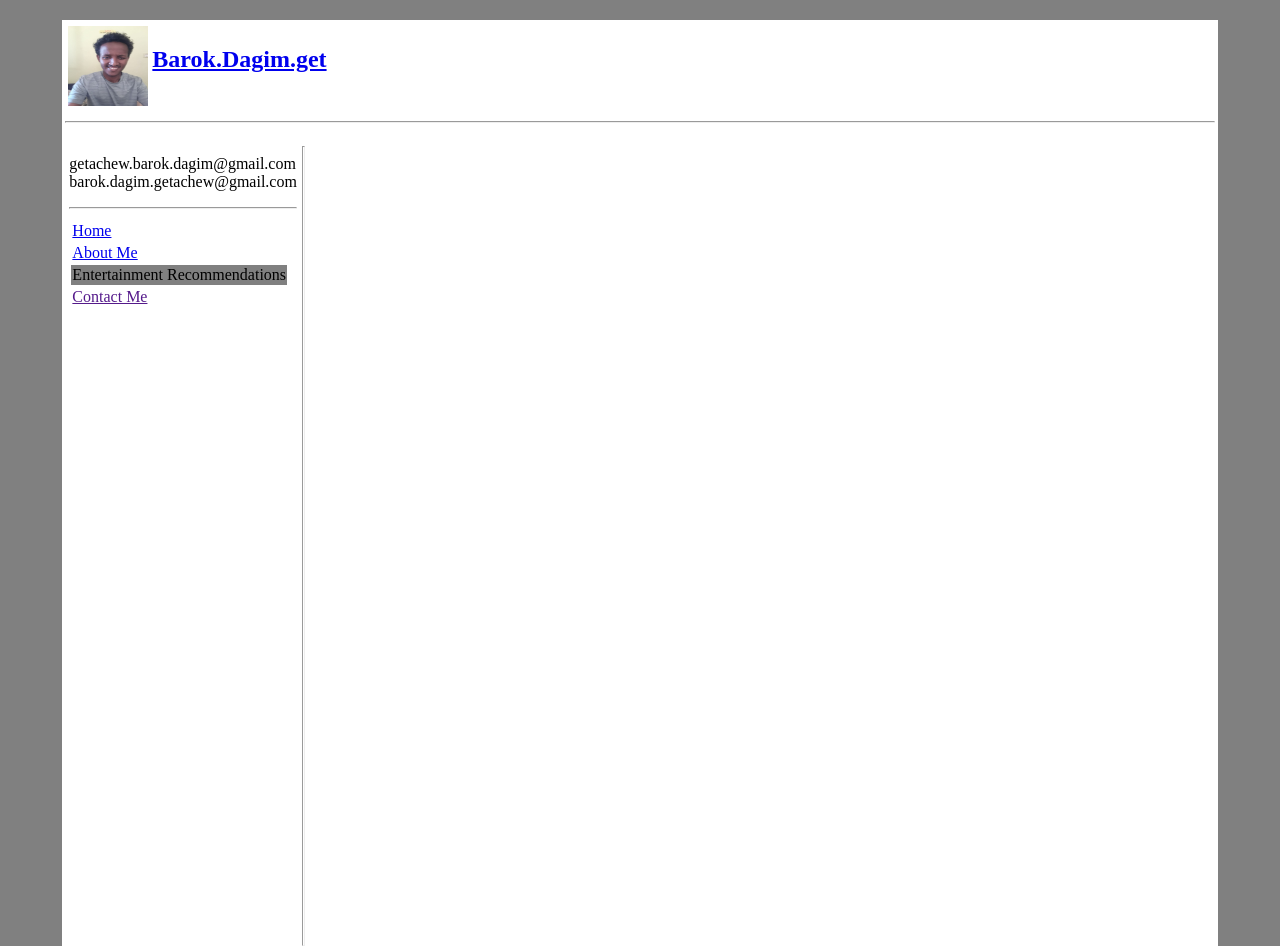
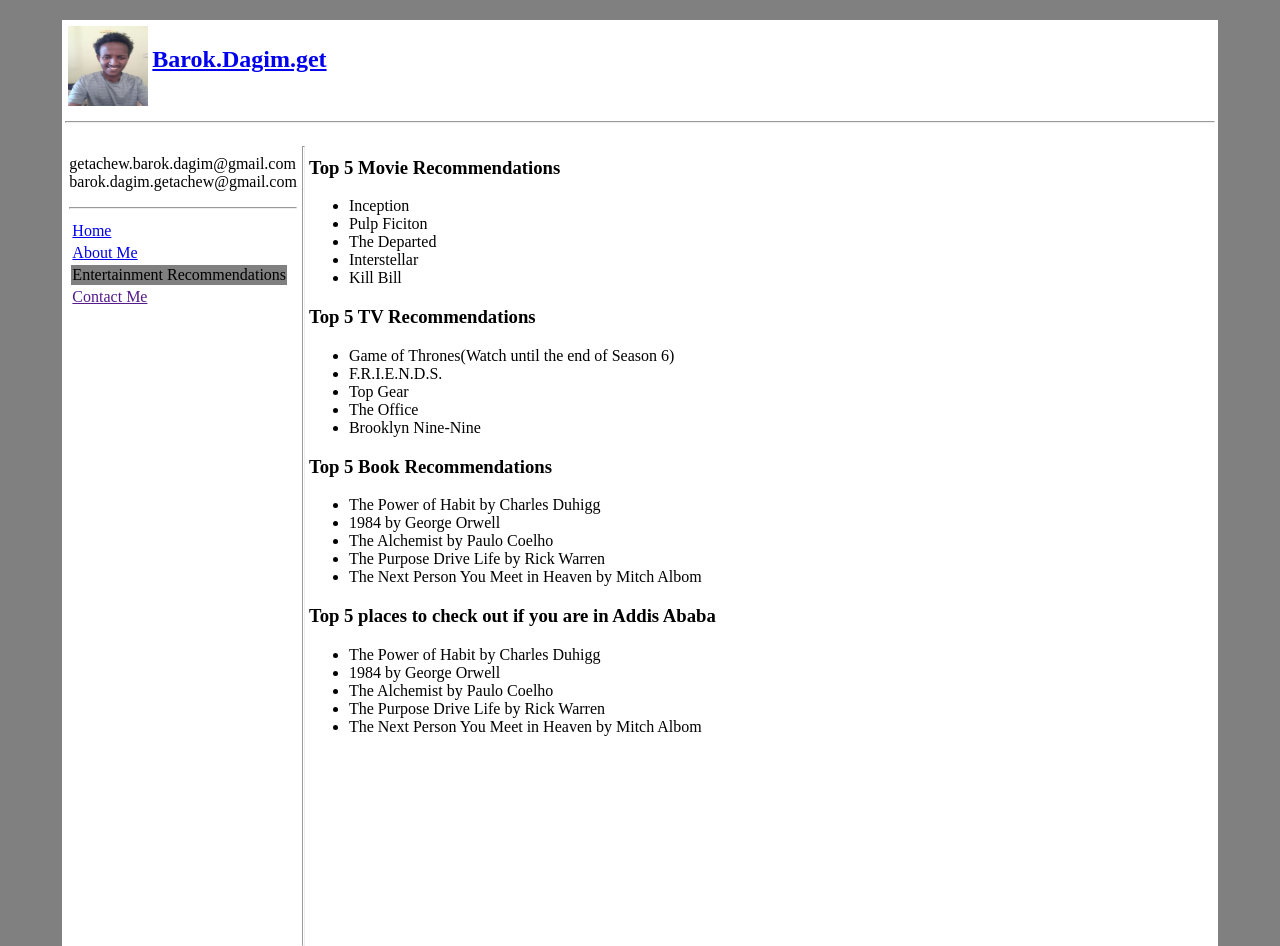
Before and after one commit to BarokDG/PersonalWeb, a plain HTML site: page entertainment.html in a window 1280 px wide. Shown: the top 946 px of the page. Drawn offline with Linux system fonts and the light colour scheme.

Commit message:
March 12 Second commit

```diff
--- a/entertainment.html
+++ b/entertainment.html
@@ -70,7 +70,92 @@
                         <td>
                             <hr width="1" size="800">
                         </td>
+                        <td valign="top">
+                            <h3>
+                                Top 5 Movie Recommendations
+                            </h3>
+                            <ul>
+                                <li>
+                                    Inception
+                                </li>
+                                <li>
+                                    Pulp Ficiton
+                                </li>
+                                <li>
+                                    The Departed
+                                </li>
+                                <li>
+                                    Interstellar
+                                </li>
+                                <li>
+                                    Kill Bill
+                                </li>
+                            </ul>
 
+                            <h3>
+                                Top 5 TV Recommendations
+                            </h3>
+                            <ul>
+                                <li>
+                                    Game of Thrones(Watch until the end of Season 6)
+                                </li>
+                                <li>
+                                    F.R.I.E.N.D.S.
+                                </li>
+                                <li>
+                                    Top Gear
+                                </li>
+                                <li>
+                                    The Office
+                                </li>
+                                <li>
+                                    Brooklyn Nine-Nine
+                                </li>
+                            </ul>
+
+                            <h3>
+                                Top 5 Book Recommendations
+                            </h3>
+                            <ul>
+                                <li>
+                                    The Power of Habit by Charles Duhigg
+                                </li>
+                                <li>
+                                    1984 by George Orwell
+                                </li>
+                                <li>
+                                    The Alchemist by Paulo Coelho
+                                </li>
+                                <li>
+                                    The Purpose Drive Life by Rick Warren
+                                </li>
+                                <li>
+                                    The Next Person You Meet in Heaven by Mitch Albom
+                                </li>
+                            </ul>
+
+                            <h3>
+                                Top 5 places to check out if you are in Addis Ababa
+                            </h3>
+                            <ul>
+                                <li>
+                                    The Power of Habit by Charles Duhigg
+                                </li>
+                                <li>
+                                    1984 by George Orwell
+                                </li>
+                                <li>
+                                    The Alchemist by Paulo Coelho
+                                </li>
+                                <li>
+                                    The Purpose Drive Life by Rick Warren
+                                </li>
+                                <li>
+                                    The Next Person You Meet in Heaven by Mitch Albom
+                                </li>
+                            </ul>
+
+                        </td>
 
                     </tr>
 
```
Also changed, not shown: about.html (+1 -1 lines).
